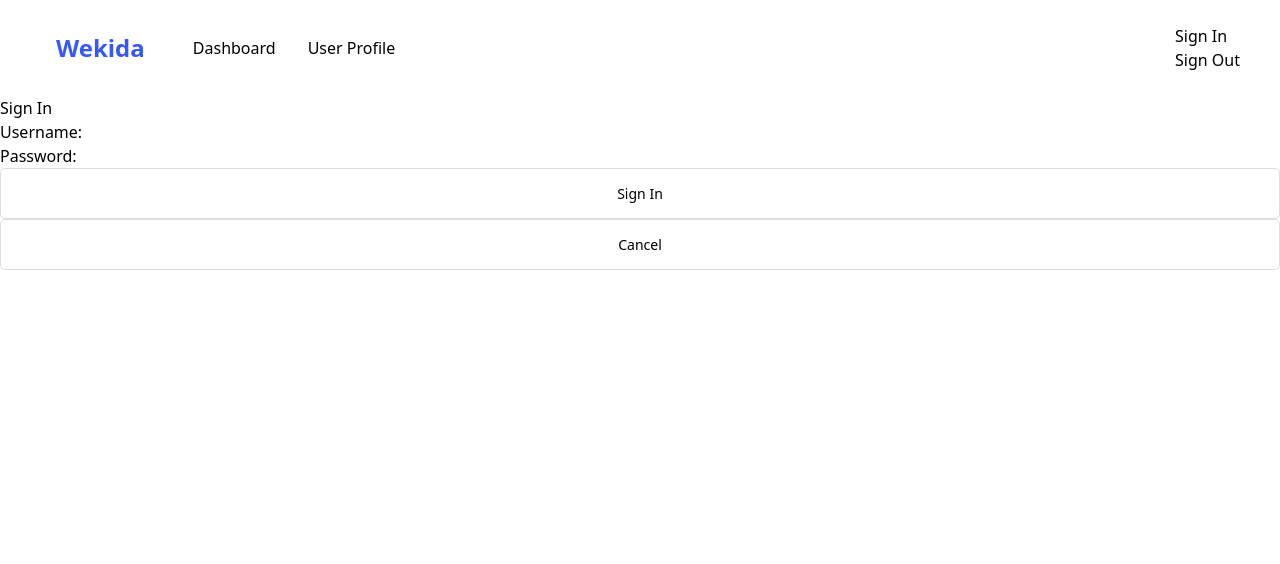
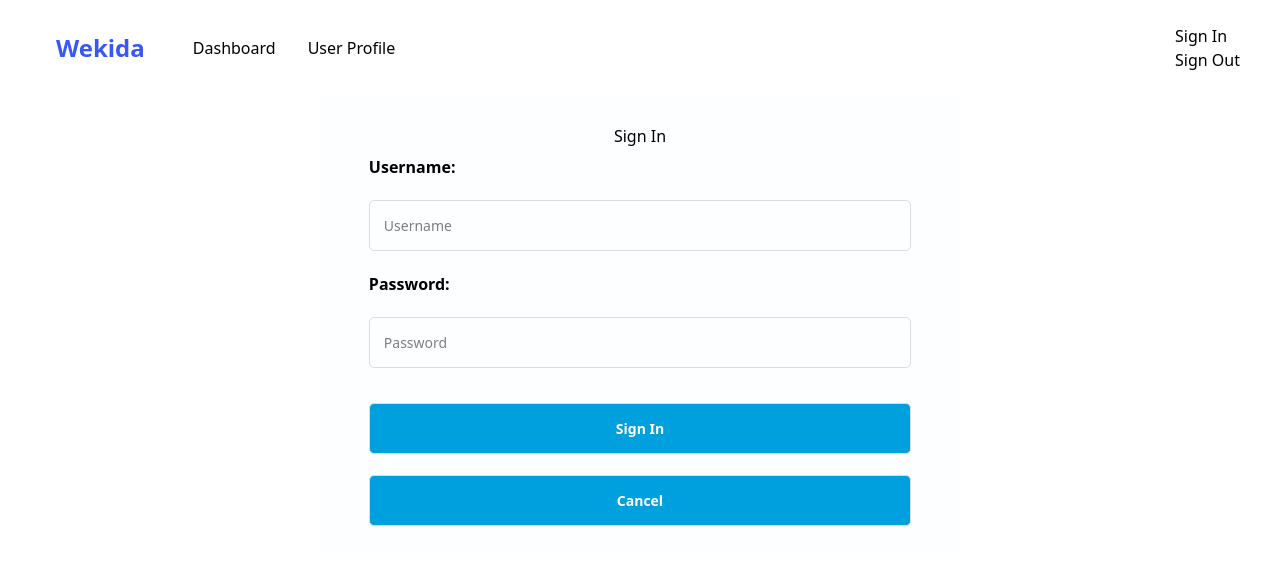
Before and after one commit to dallas-vanwyk/wekida-event-planning-front-end, a React (Vite) app: page /sign-in in a window 1280 px wide. Shown: the top 564 px of the page. Built offline with nearby package versions, Linux system fonts and the light colour scheme; no server answers.

Commit message:
cleaning up the sign up and sign in form pages. adding some CSS as well as field labels.

```diff
--- a/src/components/Dashboard/Dashboard.jsx
+++ b/src/components/Dashboard/Dashboard.jsx
@@ -5,6 +5,8 @@
 
 const Dashboard = () => {
   const [events, setEvents] = useState([1]);
+
+
 
   return (
     <div className="mx-8 mt-8">
--- a/src/components/SignInForm/SignInForm.jsx
+++ b/src/components/SignInForm/SignInForm.jsx
@@ -3,7 +3,7 @@
 import { useState, useContext } from "react";
 import { useNavigate } from "react-router";
 import { signIn } from "../../services/authService";
-// import styles from './SignInForm.module.css';
+import styles from './SignInForm.module.css';
 import { UserContext } from "../../contexts/UserContext";
 
 const SignInForm = () => {
@@ -33,18 +33,20 @@
   };
 
   return (
-    <main>
+    <main className={styles.container}>
+      <section>
         <h1>Sign In</h1>
         {/* <p>{message}</p> */}
-      <form autoComplete='off' onSubmit={handleSubmit}>
+        <form autoComplete='off' onSubmit={handleSubmit} className={styles.container}>
           <div>
-          <label htmlFor='email'>Username:</label>
+            <label htmlFor='username'>Username:</label>
             <input
               type='text'
               autoComplete='off'
               id='username'
               value={formData.username}
               name='username'
+              placeholder='Username'
               onChange={handleChange}
               required
             />
@@ -56,6 +58,7 @@
               autoComplete='off'
               id='password'
               value={formData.password}
+              placeholder='Password'
               name='password'
               onChange={handleChange}
               required
@@ -66,6 +69,7 @@
             <button onClick={() => navigate('/')}>Cancel</button>
           </div>
         </form>
+      </section>
     </main>
   );
 };
--- /dev/null
+++ b/src/components/SignInForm/SignInForm.module.css
@@ -0,0 +1,106 @@
+/* src/components/SignInForm/SignInForm.module.css */
+
+.container {
+    height: 100%;
+    display: flex;
+    align-items: center;
+    flex-wrap: wrap;
+}
+
+.container p {
+    margin: 0;
+    padding: 0px 0 10px;
+}
+
+.container img {
+    width: 65%;
+    max-width: 500px;
+}
+
+.container section {
+    margin: 0 auto;
+    width: 50%;
+    height: 100%;
+    display: flex;
+    padding: 28px 21px;
+    align-items: center;
+    flex-direction: column;
+}
+
+.container section:first-child {
+    height: 100%;
+    align-items: center;
+    justify-content: center;
+    background-color: #fdfeff;
+}
+
+.container section:nth-child(2) {
+    overflow: scroll;
+    justify-content: center;
+}
+
+.container input {
+    margin: 7px 0px 14px 0px;
+}
+
+.container input,
+button {
+    width: 100%;
+    padding: 14px;
+    font-size: 14px;
+    border-radius: 5px;
+    border: 1px solid rgb(220, 220, 220);
+}
+
+.container div {
+    width: 100%;
+    display: flex;
+    flex-direction: column;
+}
+
+.container label {
+    font-weight: 600;
+    margin: 7px 0px 14px 0px;
+}
+
+.container button {
+    color: white;
+    font-weight: 600;
+    background: #00a0df;
+    margin: 21px 0px 0px 0px;
+}
+
+.container a {
+    border: none;
+    font-size: 14px;
+    background: none;
+    font-weight: 500;
+    margin-top: 14px;
+    text-align: center;
+    color: rgb(200, 200, 200);
+}
+
+input:focus {
+    outline: none;
+    border: 1px solid #00a0df;
+}
+
+@media only screen and (max-width: 912px) {
+    .container section {
+        width: 100%;
+    }
+
+    .container section:first-child {
+        display: none;
+    }
+
+    .container form {
+        min-width: 100%;
+    }
+}
+
+@media only screen and (max-height: 900px) {
+    .container section:nth-child(2) {
+        justify-content: flex-start;
+    }
+}
--- a/src/components/SignUpForm/SignUpForm.jsx
+++ b/src/components/SignUpForm/SignUpForm.jsx
@@ -49,7 +49,7 @@
         <p>{message}</p>
         <form onSubmit={handleSubmit} className={styles.container}>
           <div>
-
+            <label htmlFor='firstName'>First name:</label>
             <input
               type="text"
               name="firstName"
@@ -60,6 +60,7 @@
             />
           </div>
           <div>
+            <label htmlFor='lastName'>Last name:</label>
             <input
               type="text"
               name="lastName"
```
Lines whose indentation alone changed are shown as unchanged.
